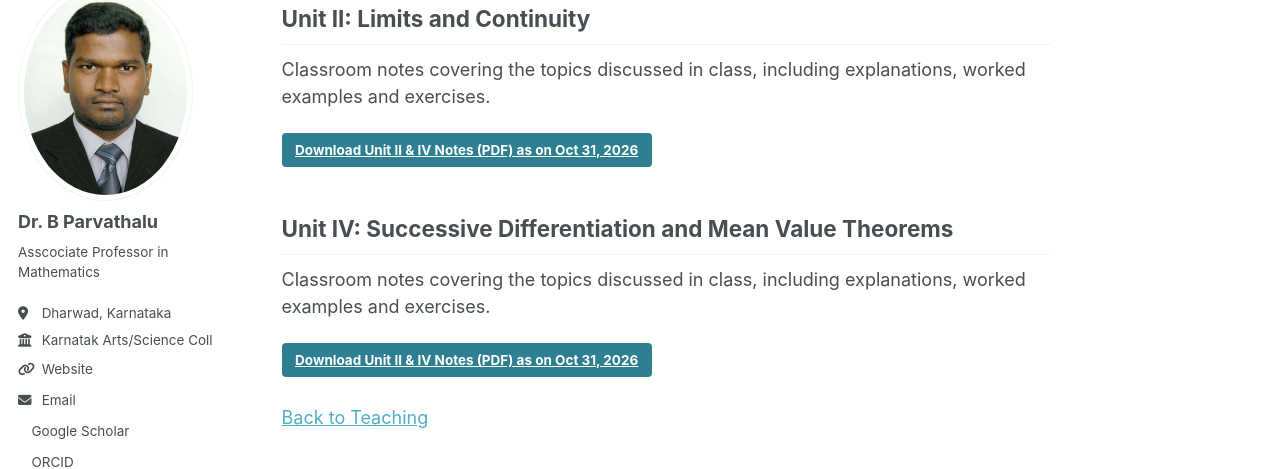
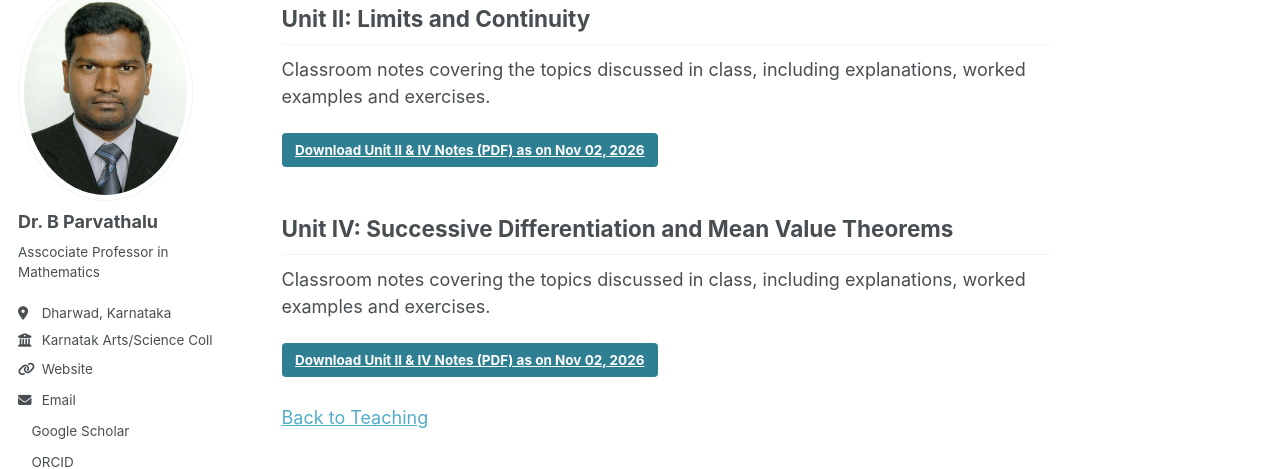
Before and after one commit to drbp-kcd/drbp-kcd.github.io, a Jekyll site: the page built from _teaching/2026-odd-teaching-1.md, in a window 1280 px wide and 900 px high, scrolled down 373 px. Shown: the part 118-587 px from the top of the window. Built offline with Jekyll 4.4.1, drawn with Linux system fonts in a browser that asks for light colours; a style sheet for code colours, icons or effects is not loaded.

Commit message:
Update 2026-odd-teaching-1.md

```diff
--- a/_teaching/2026-odd-teaching-1.md
+++ b/_teaching/2026-odd-teaching-1.md
@@ -25,7 +25,7 @@ The PDF files are updated regularly as the course progresses.
 Classroom notes covering the topics discussed in class,
 including explanations, worked examples and exercises.
 
-[Download Unit II & IV Notes (PDF) as on Oct 31, 2026]({{ '/files/teaching/algebra-i-calculus-i/I-Class-upto-2Nov26.pdf' | relative_url }}){: .btn .btn--primary}
+[Download Unit II & IV Notes (PDF) as on Nov 02, 2026]({{ '/files/teaching/algebra-i-calculus-i/I-Class-upto-2Nov26.pdf' | relative_url }}){: .btn .btn--primary}
 
 
 ## Unit IV: Successive Differentiation and Mean Value Theorems
@@ -33,7 +33,7 @@ including explanations, worked examples and exercises.
 Classroom notes covering the topics discussed in class,
 including explanations, worked examples and exercises.
 
-[Download Unit II & IV Notes (PDF) as on Oct 31, 2026]({{ '/files/teaching/algebra-i-calculus-i/I-Class-upto-2Nov26.pdf' | relative_url }}){: .btn .btn--primary}
+[Download Unit II & IV Notes (PDF) as on Nov 02, 2026]({{ '/files/teaching/algebra-i-calculus-i/I-Class-upto-2Nov26.pdf' | relative_url }}){: .btn .btn--primary}
 
 [Back to Teaching]({{ '/teaching/' | relative_url }})
 
```
